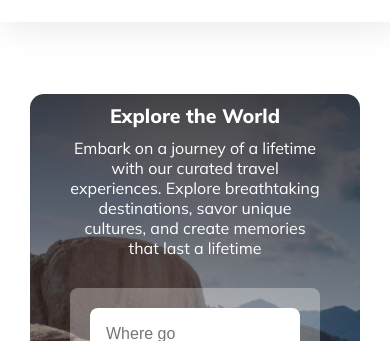
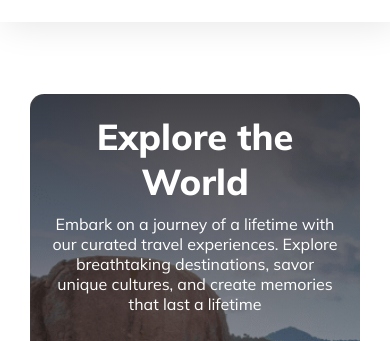
Before and after one commit to mahfuzurrah/PG-Assignment_2, a plain HTML site: page index.html in a window 390 px wide. Shown: the part 58-399 px from the top of the page. Drawn offline with nearby package versions, Linux system fonts and the light colour scheme; no server answers.

Commit message:
Fix Css for mobile screen

```diff
--- a/assets/css/style.css
+++ b/assets/css/style.css
@@ -239,7 +239,7 @@ button {
   position: relative;
 }
 
-.logo h4{
+.logo h4 {
   color: var(--primary-color);
 }
 
@@ -549,6 +549,7 @@ button {
 
 .deals_discounts .card .deals_info {
   display: flex;
+  flex-wrap: wrap;
   align-items: center;
   gap: 30px;
 }
@@ -808,4 +809,15 @@ video {
   .banner_content .btn {
     width: 100%;
   }
+
+  .deals_discounts .card {
+    padding: 20px;
+  }
+  .banner .container .banner_area {
+    height: 100%;
+    padding: 20px;
+  }
+  .banner .container .banner_area h1 {
+    font-size: 36px !important;
+  }
 }
```
